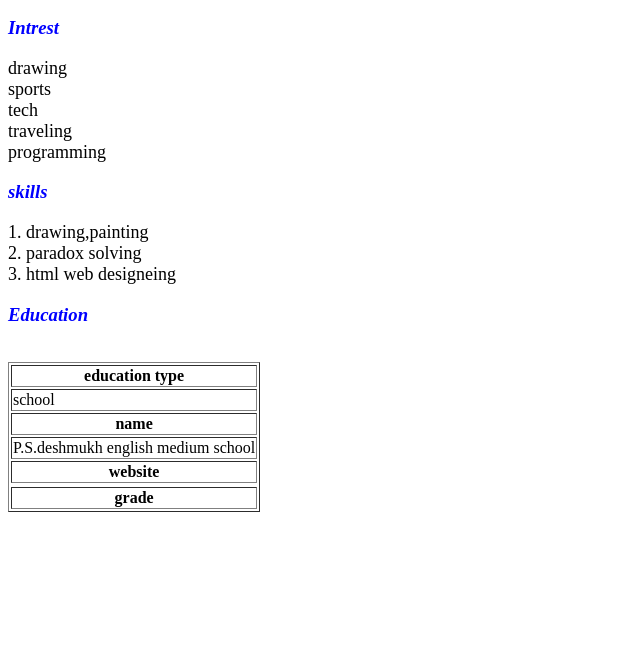
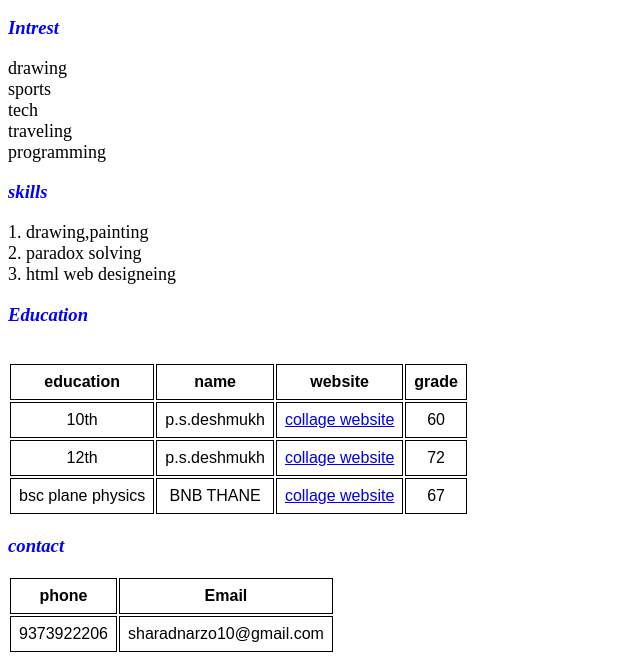
Before and after one commit to sharadhive/assignment-1, a plain HTML site: page index.html in a window 1280 px wide. Shown: the part 379-1041 px from the top of the page, without its empty margins (0-640 px from the left). Before the commit the page ends 899 px from the top, so only its background shows below. Drawn offline with Linux system fonts and the light colour scheme.

Commit message:
new update in assignment

```diff
--- a/index.html
+++ b/index.html
@@ -11,9 +11,20 @@ p{
     font-style:inherit;
     font-size: 18px;
 }
+  table{ font-family: Arial, sans-serif;
+          width:100}
+          td,th{
+            border:1px solid;
+            text-align:center;
+            padding:8px;
+          }
+          th{
+            text-align: center;
+          }
+
     </STYLE>
     <head>
-        <title>resume</title>
+<title>resume</title>
     </head>
     <body>
         <h1 style="font-style:oblique;font-size: 50px;">Resume</h1>
@@ -25,18 +36,44 @@ p{
 <p>1. drawing,painting<br>2. paradox solving<br>3. html web designeing</p>
 <h3>Education</h3>
 <br>
-<table border="1">
-    <th>education type</th>
+<table>
     <tr>
-        <td>school</td>
+        <th>education</th>
+        <th>name</th>
+        <th>website</th>
+        <th>grade</th>
     </tr>
-    <th> name </th>
     <tr>
-        <td>P.S.deshmukh english medium school</td></tr>
-    <th>website</th>
-    <tr></tr>
-    <th>grade</th>
+        <td>10th</td>
+        <td>p.s.deshmukh</td>
+        <td><a href="https://school.careers360.com/schools/p-s-deshmukh-memorial-academy-shahapur-thane">collage website</a></td>
+        <td>60</td>
+    </tr>
+    <tr>
+        <td>12th</td>
+        <td>p.s.deshmukh</td>
+        <td><a href="https://school.careers360.com/schools/p-s-deshmukh-memorial-academy-shahapur-thane">collage website</a></td>
+        <td>72</td>
+    </tr>
+    <tr>
+        <td>bsc plane physics</td>
+        <td>BNB THANE</td>
+        <td><a href="https://www.vpmthane.org/BNB/Golden.aspx">collage website</a></td>
+        <td>67</td>
+    </tr>
+</table>
+<table>
+    <h3>contact</h3>
+    <tr>
+        <th colspan="6">phone</th>
+        <th colspan="6">Email</th>
 
+    </tr>
+    <tr>
+        <td colspan="6">9373922206</td>
+        <td colspan="6">sharadnarzo10@gmail.com</td>
+
+    </tr>
 </table>
     </body>
 </html>
```
